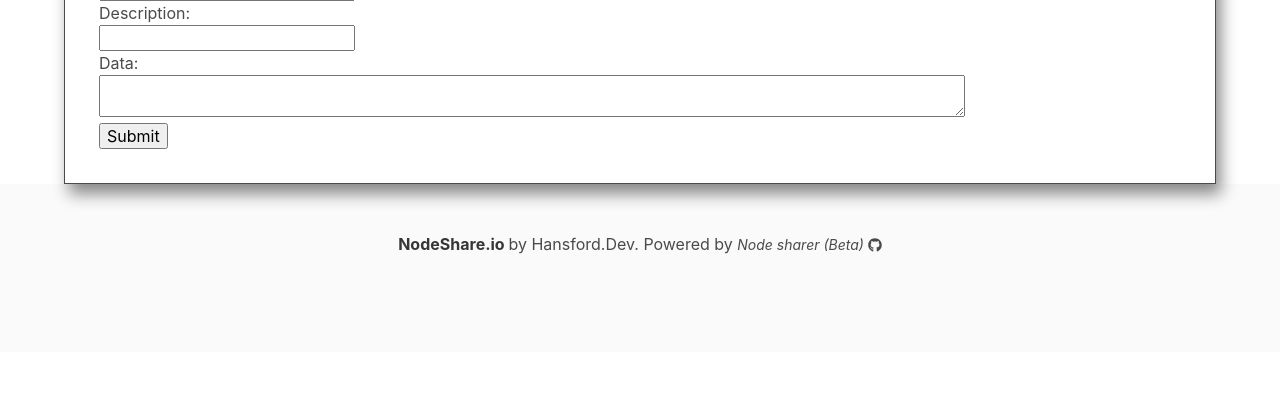
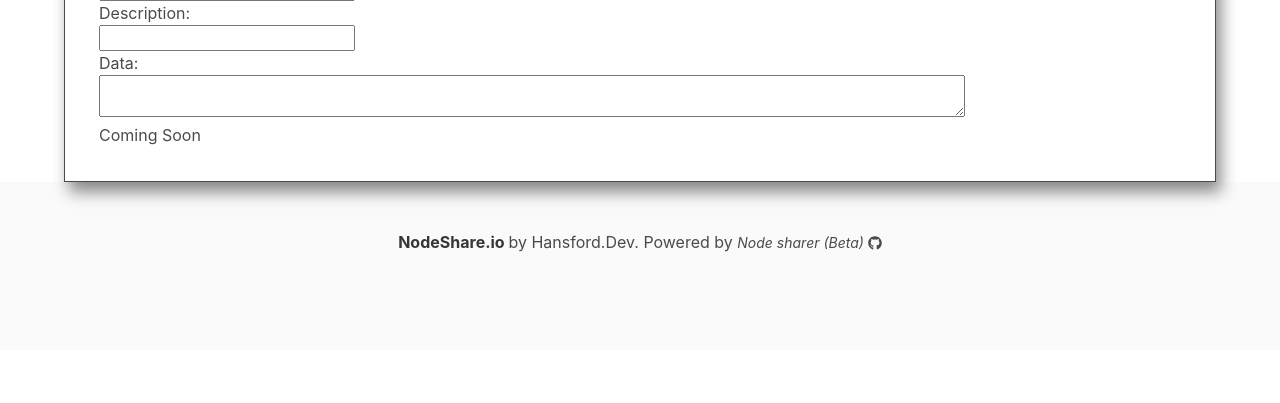
Before and after one commit to nodeshareio/nodeshare-flask, a Flask app: page /nodes/submit in a window 1280 px wide. Shown: the part 240-643 px from the top of the page. Run offline with Flask 2, Linux system fonts and the light colour scheme; a user stored in the database is signed in; data comes from the database, SQL or seed files in the repository; both versions use the stored data as it was after the commit; some libraries are stand-ins or nearby versions.

Commit message:
Coming Soon + qf
Disable node submit for now and quick text fix in dev db

```diff
--- a/server/backend/templates/browse_nodes.html
+++ b/server/backend/templates/browse_nodes.html
@@ -36,7 +36,7 @@
 <section >
 
 <div class="container " style="padding-top: 2rem; text-align: center;" >
-  {% for rows in nodes|batch(3) %}
+  {% for rows in nodes|batch(2) %}
   <div class="columns shade fadein" style="background-color: white; margin: 0.9rem;">
     {% for node in rows %}
     <div class="column ">
--- a/server/backend/templates/submit_node.html
+++ b/server/backend/templates/submit_node.html
@@ -40,7 +40,7 @@ Submit Node Text </p>
                 <span style="color: red;">[{{ error }}]</span>
                 {% endfor %}
             </p>
-            <p>{{ form.submit(class="control") }}</p>
+            <p>Coming Soon</p>
         </form>
 
     </div>
```
Also changed, not shown: server/backend/app.db.
